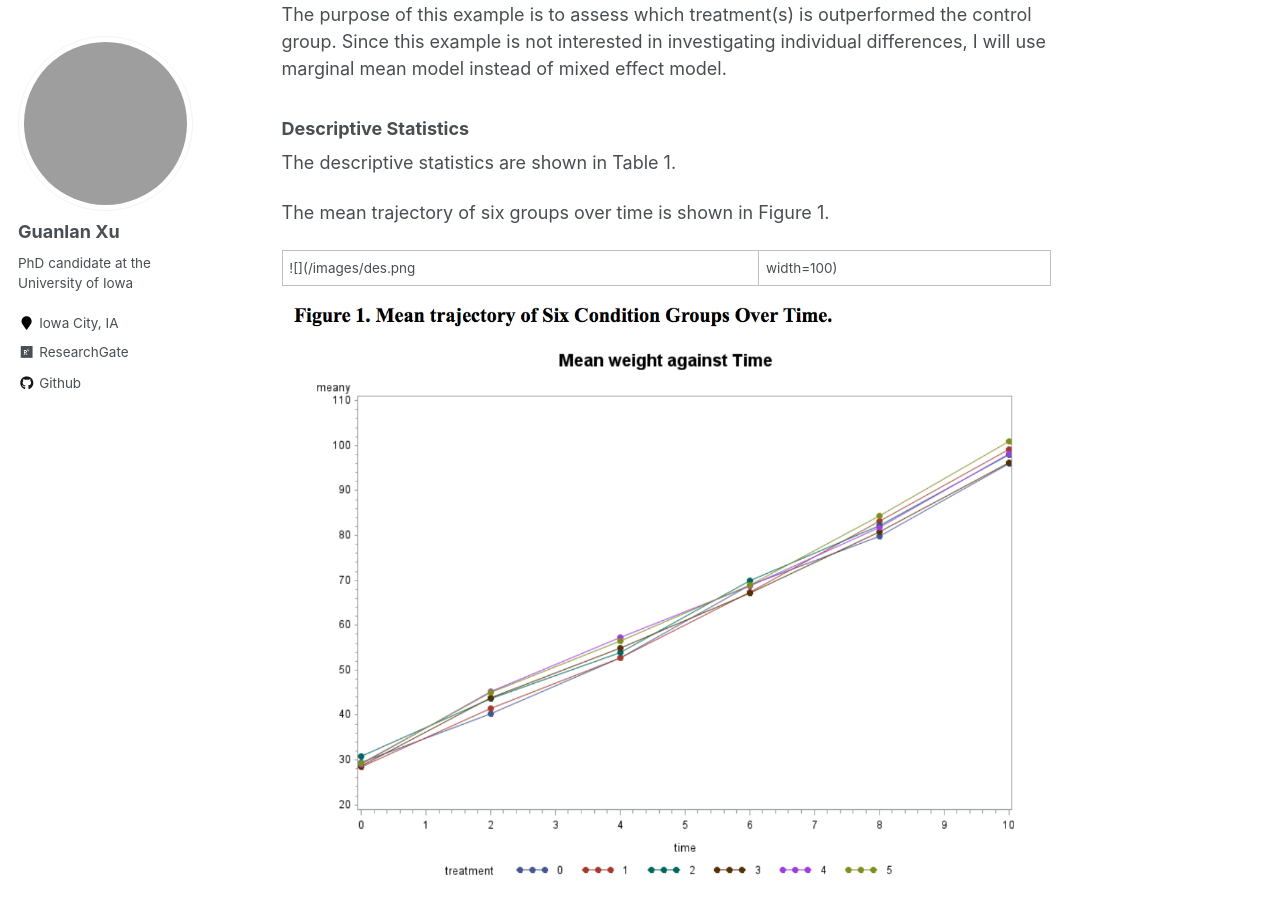
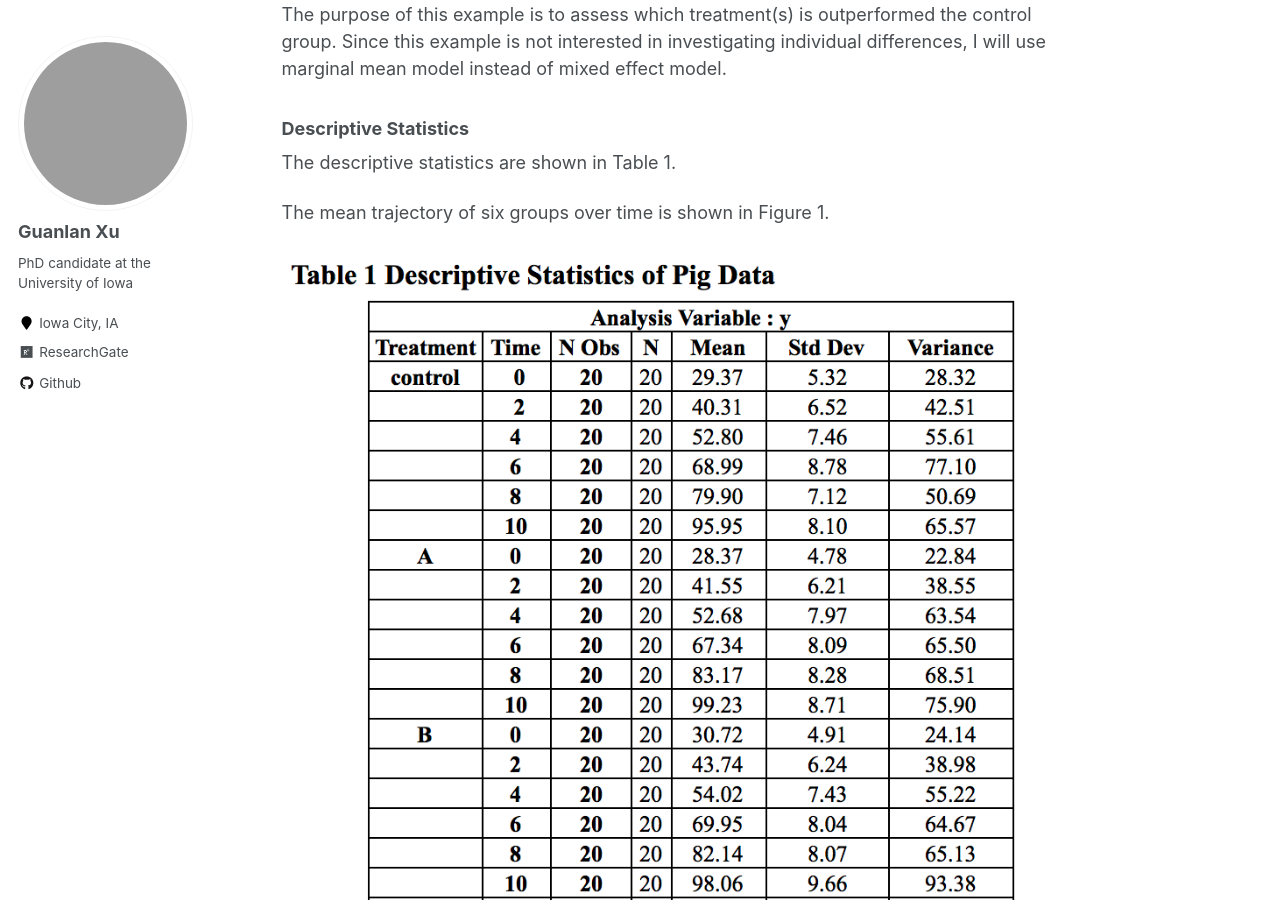
Before and after one commit to guanlanxu/guanlanxu.github.io, a Jekyll site: the page built from _posts/2020-01-04-longitudinal.md, in a window 1280 px wide and 900 px high, scrolled down 1968 px. Built offline with Jekyll 4.4.1, drawn with Linux system fonts in a browser that asks for light colours; grey boxes are pictures that could not be loaded.

Commit message:
Update 2020-01-04-longitudinal.md

```diff
--- a/_posts/2020-01-04-longitudinal.md
+++ b/_posts/2020-01-04-longitudinal.md
@@ -54,7 +54,7 @@ The descriptive statistics are shown in Table 1.
 The mean trajectory of six groups over time is shown in Figure 1.
 
 
-![]({{ guanlanxu.github.io }}/images/des.png | width=100)
+![]({{ guanlanxu.github.io }}/images/des.png)
 
 ![]({{ guanlanxu.github.io }}/images/meantraj.png)
 
```
